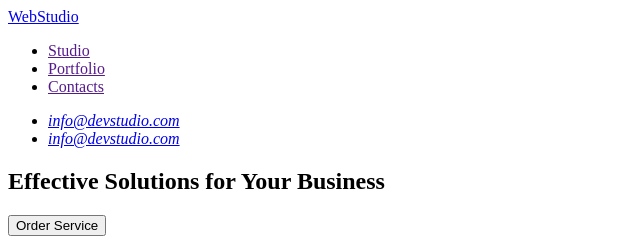
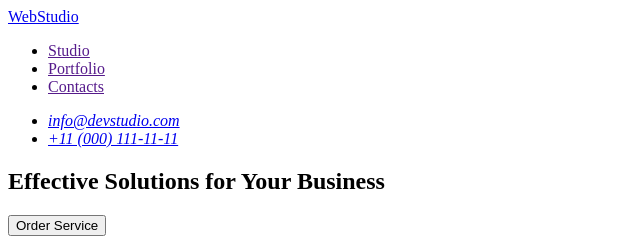
Before and after one commit to AnnyCherkashina/Tutorial, a plain HTML site: page index.html in a window 1280 px wide. Shown: the top 240 px of the page, 0-640 px from the left. Drawn offline with Linux system fonts and the light colour scheme.

Commit message:
Update index html

```diff
--- a/index.html
+++ b/index.html
@@ -33,7 +33,7 @@
                     <a href="mailto:info@devstudio.com">info@devstudio.com</a>
                 </li>
                 <li>
-                    <a href="mailto:info@devstudio.com">info@devstudio.com</a>
+                    <a href="tel:+110001111111">+11 (000) 111-11-11</a>
                 </li>
             </ul>
         </address>
```
